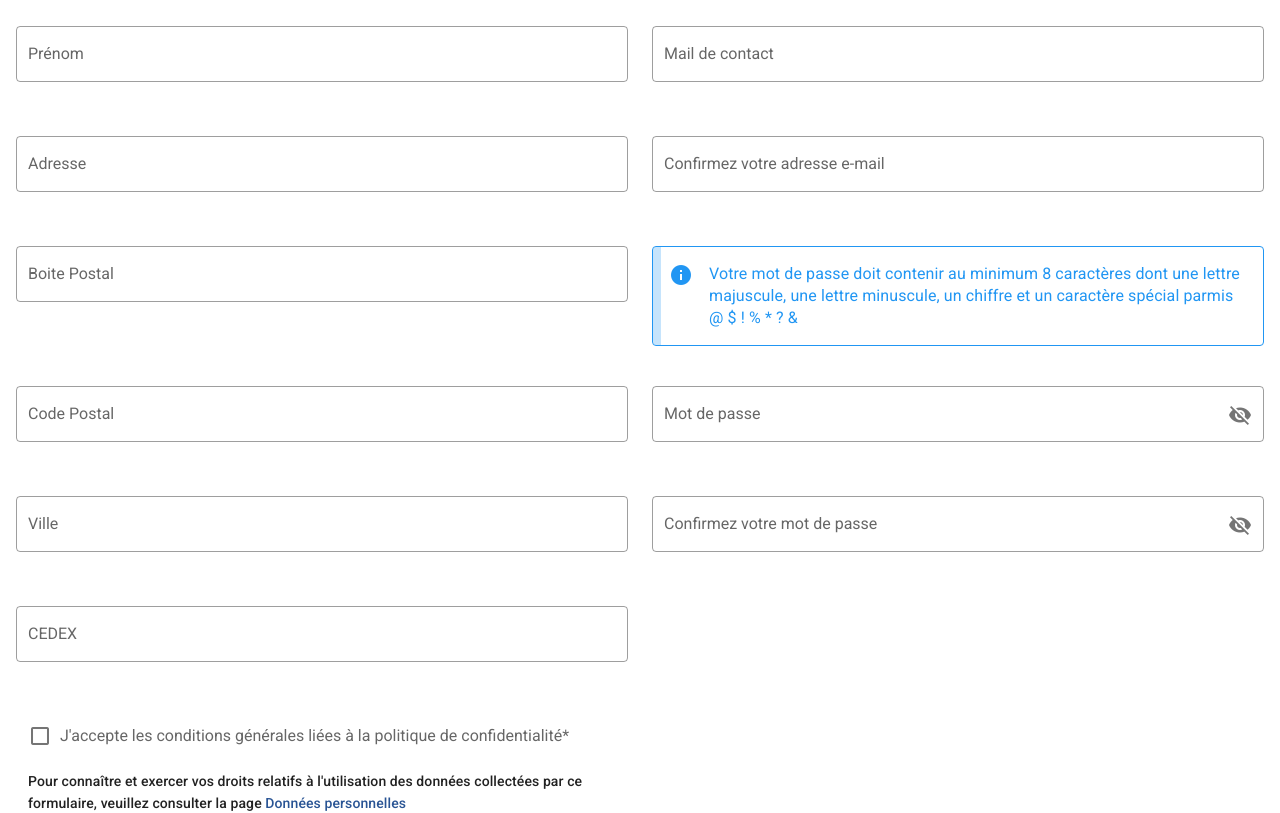
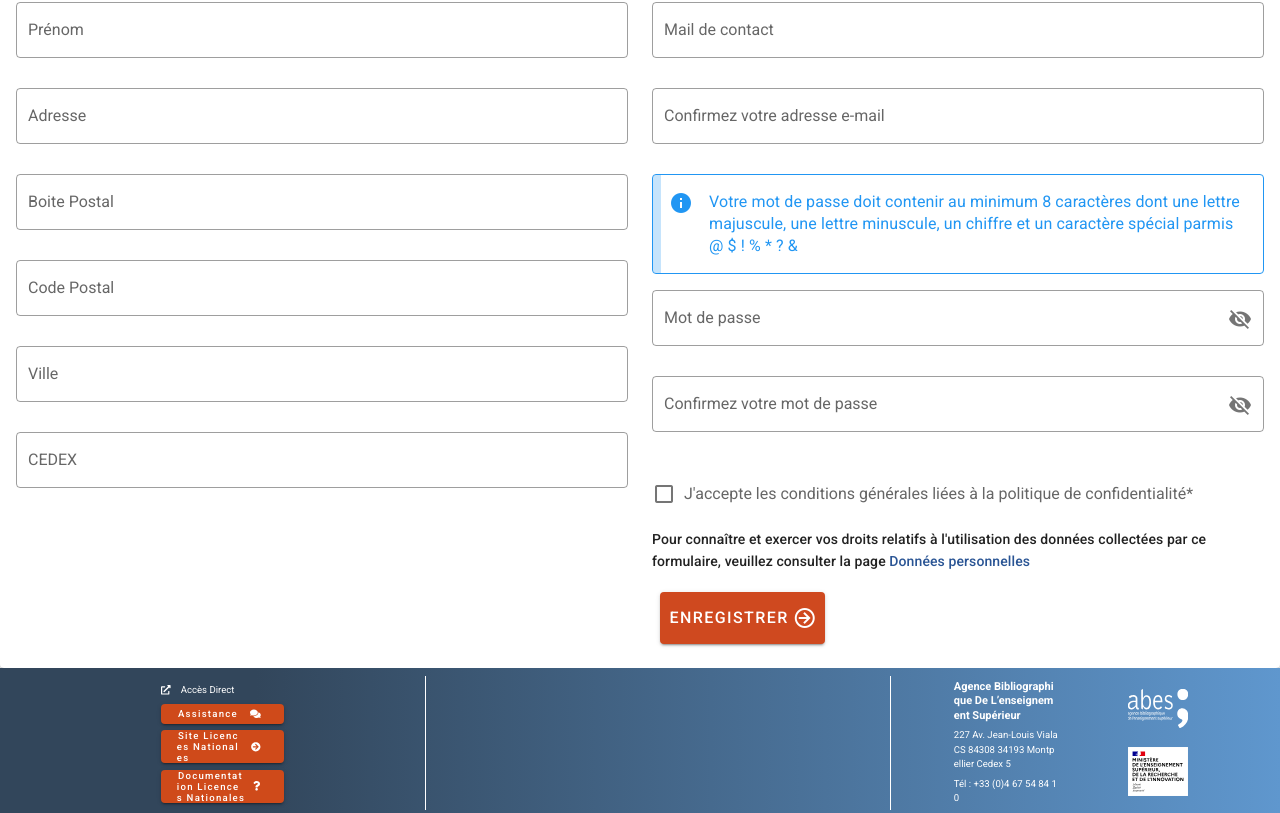
Before and after one commit to abes-esr/ln-front, a Vue app: page /creationEtablissement in a window 1280 px wide. Shown: the part 1070-1883 px from the top of the page. Built offline with nearby package versions, Linux system fonts and the light colour scheme; what vue-recaptcha-v3 would draw is missing.

Commit message:
Fix: Fini le template creation compte

```diff
--- a/src/components/etablissement/Contact.vue
+++ b/src/components/etablissement/Contact.vue
@@ -1,6 +1,7 @@
 <template>
   <v-form ref="form" lazy-validation>
-    <v-row>
+    <!--   todo faire un v-if action.Modif et action.creation-->
+    <v-row >
       <v-col cols="12" md="6" lg="6" xl="6">
           <v-text-field
             outlined
@@ -11,8 +12,62 @@
             required
             @keyup.enter="validate()"
           ></v-text-field>
+          <v-text-field
+            outlined
+            label="Prénom"
+            placeholder="Prénom"
+            v-model="contact.prenom"
+            :rules="rulesForms.prenomContactRules"
+            required
+            @keyup.enter="validate()"
+          ></v-text-field>
+          <v-text-field
+            outlined
+            label="Adresse"
+            placeholder="Adresse"
+            maxlength="80"
+            v-model="contact.adresse"
+            :rules="rulesForms.adresseContactRules"
+            required
+            @keyup.enter="validate()"
+          ></v-text-field>
+          <v-text-field
+            outlined
+            label="Boite Postal"
+            placeholder="Boite Postal"
+            v-model="contact.boitePostale"
+            required
+            @keyup.enter="validate()"
+          ></v-text-field>
+          <v-text-field
+            outlined
+            label="Code Postal"
+            placeholder="Code Postal"
+            maxlength="5"
+            v-model="contact.codePostal"
+            :rules="rulesForms.codePostalContactRules"
+            required
+            @keyup.enter="validate()"
+          ></v-text-field>
+          <v-text-field
+            outlined
+            label="Ville"
+            placeholder="Ville"
+            v-model="contact.ville"
+            :rules="rulesForms.villeContactRules"
+            required
+            @keyup.enter="validate()"
+          ></v-text-field>
+          <v-text-field
+            outlined
+            label="CEDEX"
+            placeholder="CEDEX"
+            v-model="contact.cedex"
+            required
+            @keyup.enter="validate()"
+          ></v-text-field>
       </v-col>
-      <v-col cols="12" md="6" lg="6" xl="6">
+      <v-col cols="12" md="6" lg="6" xl="6" >
           <v-text-field
             outlined
             label="Téléphone"
@@ -23,21 +78,6 @@
             required
             @keyup.enter="validate()"
           ></v-text-field>
-      </v-col>
-    </v-row>
-    <v-row>
-      <v-col cols="12" md="6" lg="6" xl="6">
-        <v-text-field
-          outlined
-          label="Prénom"
-          placeholder="Prénom"
-          v-model="contact.prenom"
-          :rules="rulesForms.prenomContactRules"
-          required
-          @keyup.enter="validate()"
-        ></v-text-field>
-      </v-col>
-      <v-col cols="12" md="6" lg="6" xl="6">
           <v-text-field
             outlined
             label="Mail de contact"
@@ -47,22 +87,6 @@
             required
             @keyup.enter="validate()"
           ></v-text-field>
-      </v-col>
-    </v-row>
-    <v-row>
-      <v-col cols="12" md="6" lg="6" xl="6">
-        <v-text-field
-          outlined
-          label="Adresse"
-          placeholder="Adresse"
-          maxlength="80"
-          v-model="contact.adresse"
-          :rules="rulesForms.adresseContactRules"
-          required
-          @keyup.enter="validate()"
-        ></v-text-field>
-      </v-col>
-      <v-col cols="12" md="6" lg="6" xl="6">
           <v-text-field
             outlined
             label="Confirmez votre adresse e-mail"
@@ -72,41 +96,11 @@
             required
             @keyup.enter="validate()"
           ></v-text-field>
-      </v-col>
-    </v-row>
-    <v-row>
-      <v-col cols="12" md="6" lg="6" xl="6">
-        <v-text-field
-          outlined
-          label="Boite Postal"
-          placeholder="Boite Postal"
-          v-model="contact.boitePostale"
-          required
-          @keyup.enter="validate()"
-        ></v-text-field>
-      </v-col>
-      <v-col cols="12" md="6" lg="6" xl="6">
           <v-alert border="left" type="info" outlined>
             Votre mot de passe doit contenir au minimum 8 caractères dont une
             lettre majuscule, une lettre minuscule, un chiffre et un caractère
             spécial parmis @ $ ! % * ? &
           </v-alert>
-      </v-col>
-    </v-row>
-    <v-row>
-      <v-col cols="12" md="6" lg="6" xl="6">
-        <v-text-field
-          outlined
-          label="Code Postal"
-          placeholder="Code Postal"
-          maxlength="5"
-          v-model="contact.codePostal"
-          :rules="rulesForms.codePostalContactRules"
-          required
-          @keyup.enter="validate()"
-        ></v-text-field>
-      </v-col>
-      <v-col cols="12" md="6" lg="6" xl="6">
           <v-text-field
             outlined
             :append-icon="show1 ? 'mdi-eye' : 'mdi-eye-off'"
@@ -119,21 +113,6 @@
             @keyup.enter="validate()"
             @click:append="show1 = !show1"
           ></v-text-field>
-      </v-col>
-    </v-row>
-    <v-row>
-      <v-col cols="12" md="6" lg="6" xl="6">
-        <v-text-field
-          outlined
-          label="Ville"
-          placeholder="Ville"
-          v-model="contact.ville"
-          :rules="rulesForms.villeContactRules"
-          required
-          @keyup.enter="validate()"
-        ></v-text-field>
-      </v-col>
-      <v-col cols="12" md="6" lg="6" xl="6">
           <v-text-field
             outlined
             :append-icon="show1 ? 'mdi-eye' : 'mdi-eye-off'"
@@ -146,18 +125,19 @@
             @keyup.enter="validate()"
             @click:append="show1 = !show1"
           ></v-text-field>
-      </v-col>
-    </v-row>
-    <v-row>
-      <v-col cols="12" md="6" lg="6" xl="6">
-        <v-text-field
-          outlined
-          label="CEDEX"
-          placeholder="CEDEX"
-          v-model="contact.cedex"
+          <v-checkbox
             required
-          @keyup.enter="validate()"
-        ></v-text-field>
+            :rules="rulesForms.checkboxRules"
+            label="J'accepte les conditions générales liées à la politique de
+                confidentialité*"
+          ></v-checkbox>
+          <div class="subtitle-2">
+            Pour connaître et exercer vos droits relatifs à l'utilisation des
+            données collectées par ce formulaire, veuillez consulter la page
+            <a @click="$router.push({ path: '/donneespersonnelles' })"
+              >Données personnelles</a
+            >
+          </div>
       </v-col>
     </v-row>
   </v-form>
--- a/src/components/etablissement/FormEtablissement.vue
+++ b/src/components/etablissement/FormEtablissement.vue
@@ -136,34 +136,21 @@
         <v-card-title>Information Contact</v-card-title>
         <v-divider class="mb-4"></v-divider>
         <contact :action="action" :contact="etablissement.contact" />
-        <v-col cols="12" md="6" lg="6" xl="6" v-if="action === Action.CREATION">
-          <v-checkbox
-            required
-            :rules="rulesForms.checkboxRules"
-            label="J'accepte les conditions générales liées à la politique de
-                confidentialité*"
-          ></v-checkbox>
-          <div class="subtitle-2">
-            Pour connaître et exercer vos droits relatifs à l'utilisation des
-            données collectées par ce formulaire, veuillez consulter la page
-            <a @click="$router.push({ path: '/donneespersonnelles' })"
-              >Données personnelles</a
-            >
-          </div>
-        </v-col>
-        <v-col cols="12" md="6" lg="6" xl="6">
+        <v-row>
           <v-spacer></v-spacer>
-          <v-card-actions>
+          <v-col cols="12" md="6" lg="6" xl="6" >
+            <v-card-actions class="align-content-end">
               <v-btn
                 color="button"
                 :loading="buttonLoading"
                 x-large
-              @click="recaptcha()"
+                @click="validate()"
                 >Enregistrer
                 <v-icon class="pl-1">mdi-arrow-right-circle-outline</v-icon>
               </v-btn>
             </v-card-actions>
           </v-col>
+        </v-row>
       </v-card-text>
     </v-form>
     <v-alert dense outlined :value="alert" type="error">
@@ -225,7 +212,6 @@ export default class FormEtablissement extends Vue {
     this.token = await this.$recaptcha("creationCompte");
     Logger.debug("getToken dans recaptcha() " + this.token);
     // Do stuff with the received getToken.
-    this.validate();
   }
 
   validate(): void {
```
Lines whose indentation alone changed are shown as unchanged.
